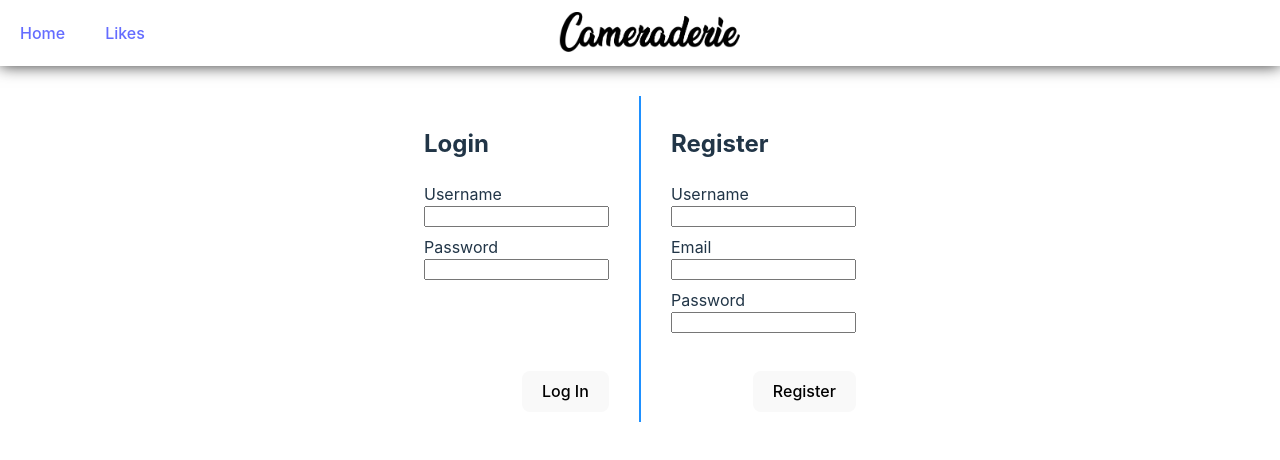
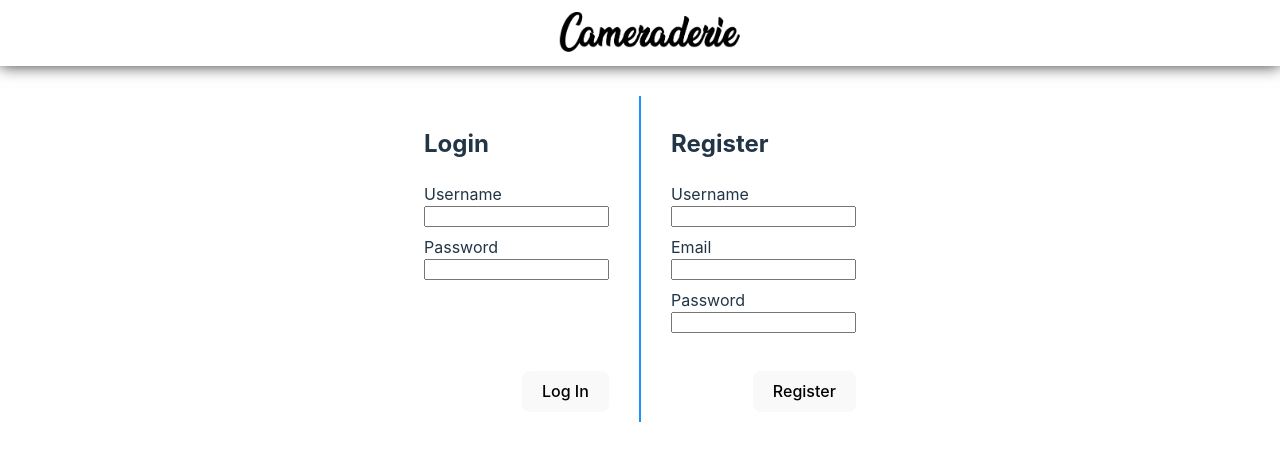
Before and after one commit to AshCaiH/cn-w10-instaclone_frontend, a React (Vite) app: page / in a window 1280 px wide. Shown: the top 460 px of the page. Built offline with nearby package versions, Linux system fonts and the light colour scheme.

Commit message:
fix: hide links when logged out

```diff
--- a/src/components/navbar/_main.jsx
+++ b/src/components/navbar/_main.jsx
@@ -4,11 +4,10 @@ import UserControls from "./user-info";
 import logo from "../../assets/logo.png";
 
 export const Navbar = (props) => {
-    console.log(props.routes);
-
     return (
         <div id="navbar">
-            {props.routes.map((item, index) => {
+            {props.user &&
+            props.routes.map((item, index) => {
                 return <Link key={props.key} to={item.path}>{item.title}</Link>
             })}
             <Link to="/"><img id="logo" src={logo}/></Link>
```
